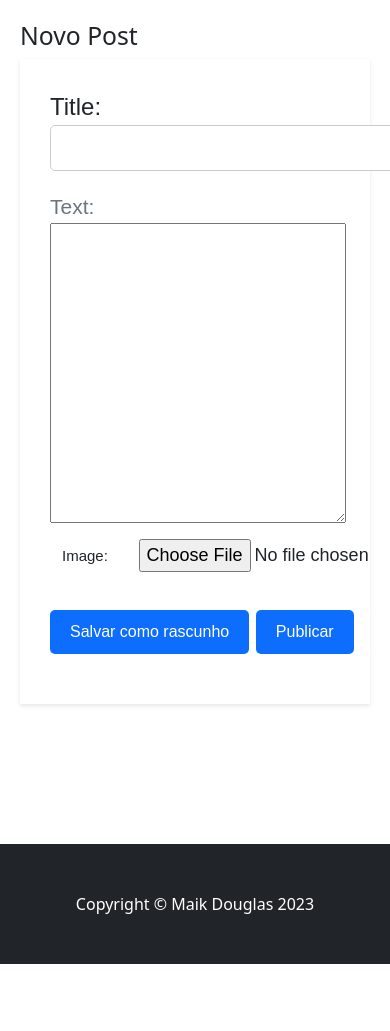
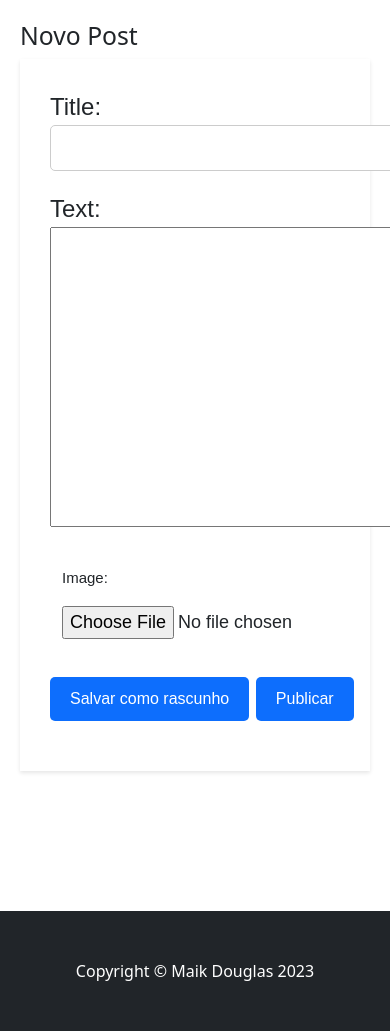
Before and after one commit to MaikDouglasOficial/meusite, a Django app: page /post/new/ in a window 390 px wide; the page is wider, and only the part inside the window is pictured. Shown: the part 494-1525 px from the top of that part. Before the commit the page ends 1458 px from the top of that part, so only its background shows below. Run offline with Django 4.2, Linux system fonts and the light colour scheme; a user stored in the database is signed in; some libraries are stand-ins or nearby versions.

Commit message:
Responsivo.

```diff
--- a/blog/templates/blog/post_edit.html
+++ b/blog/templates/blog/post_edit.html
@@ -8,24 +8,31 @@
 
 {% block content %}
 <h2>Novo Post</h2>
-<form method="POST" class="post-form" enctype="multipart/form-data">
-    {% csrf_token %}
+<form method="POST" class="post-form form-horizontal" enctype="multipart/form-data">
     <div class="form-group">
         {{ form.title.label_tag }}
-        {{ form.title }}
+        <div class="col-sm-10">
+            {{ form.title }}
+        </div>
     </div>
-    <div class="form-text">
+    <div class="form-group">
         {{ form.text.label_tag }}
-        {{ form.text }}
+        <div class="col-sm-10">
+            {{ form.text }}
+        </div>
         {{ form.text.errors }}
     </div>
     <div class="form-group">
         {{ form.image.label_tag }}
-        {{ form.image }}
+        <div class="col-sm-10">
+            {{ form.image }}
+        </div>
     </div>
     <div class="form-group">
-        <button type="submit" class="custom-btn btn-save-draft" name="save_draft">Salvar como rascunho</button>
-        <button type="submit" class="custom-btn btn-publish">Publicar</button>
+        <div class="col-sm-offset-2 col-sm-10">
+            <button type="submit" class="btn btn-default custom-btn btn-save-draft" name="save_draft">Salvar como rascunho</button>
+            <button type="submit" class="btn btn-default custom-btn btn-publish">Publicar</button>
+        </div>
     </div>
 </form>
 
```
